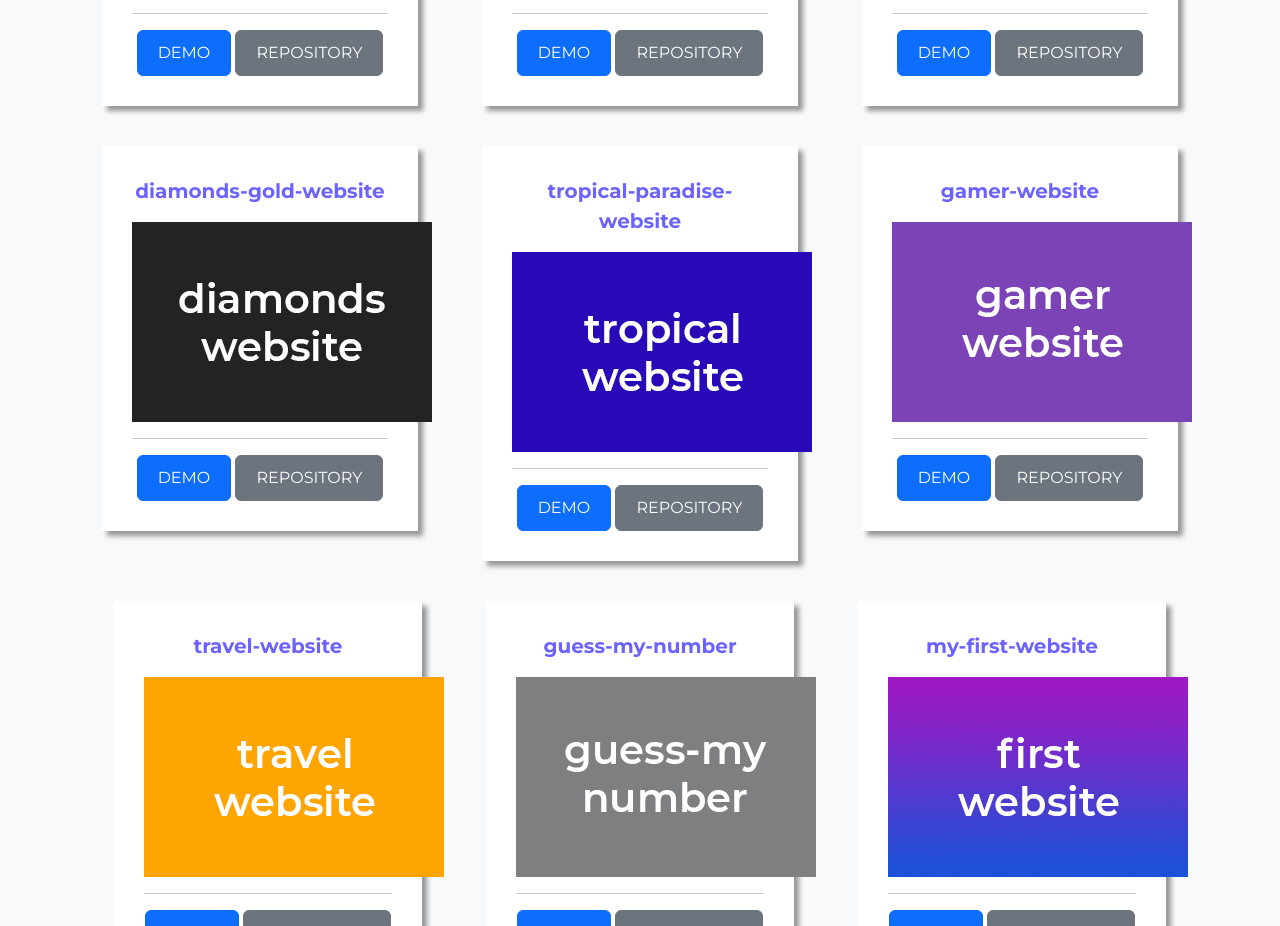
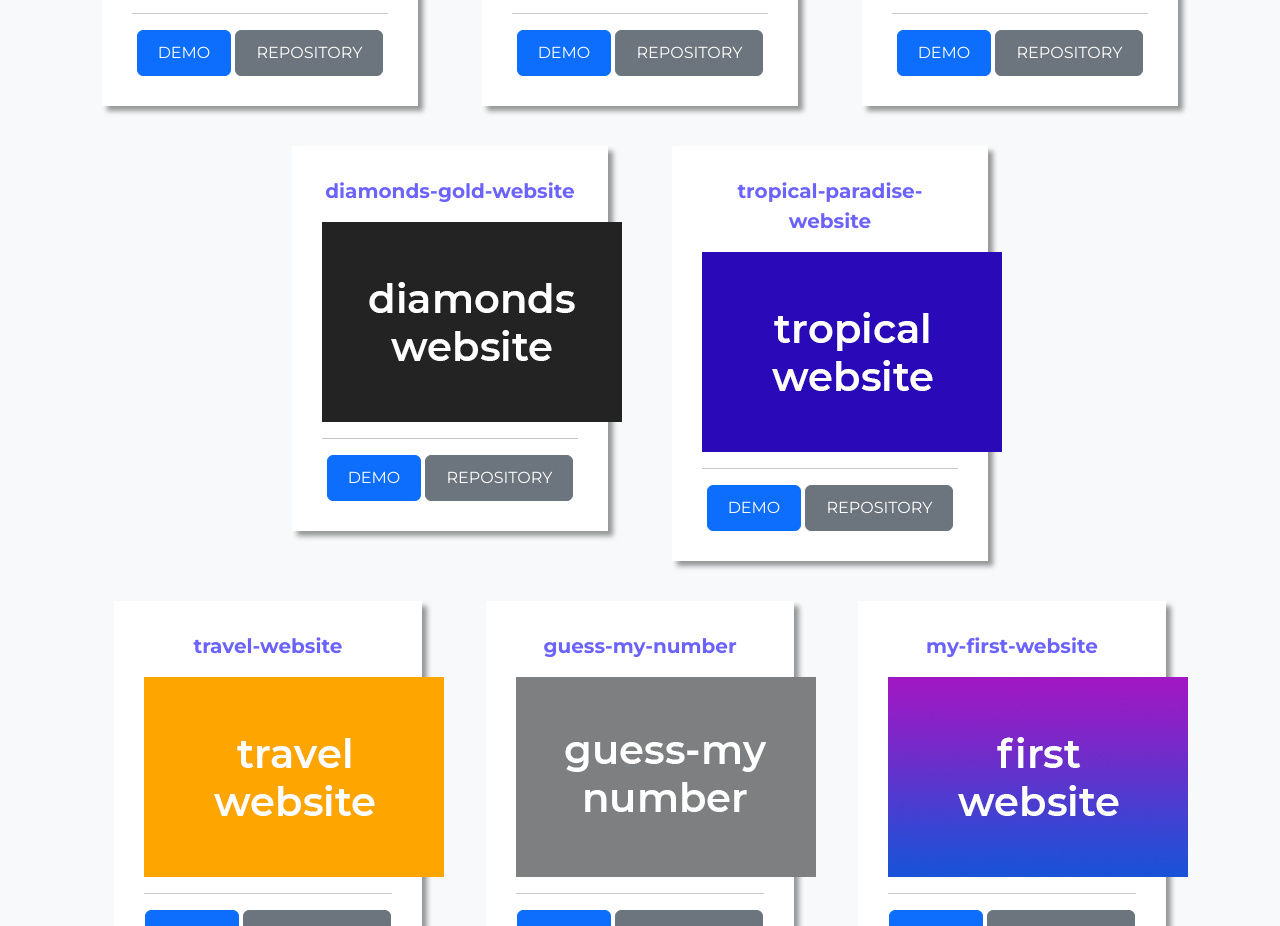
Before and after one commit to marcinrataj/mr-page, a plain HTML site: page index.html in a window 1280 px wide. Shown: the part 2537-3463 px from the top of the page. Drawn offline with nearby package versions, Linux system fonts and the light colour scheme.

Commit message:
next commit

```diff
--- a/index.html
+++ b/index.html
@@ -186,15 +186,6 @@
               <button class="btn btn-secondary">repository</button>
             </div>
           </div>
-          <div class="col-md-6 col-xl-4">
-            <div class="project-box">
-              <p class="project-title">gamer-website</p>
-              <img class="github-img" src="/img/gamer-website-img.png" alt="">
-              <hr>
-              <button class="btn btn-primary">demo</button>
-              <button class="btn btn-secondary">repository</button>
-            </div>
-          </div>
         </div>
         <div class="container">
           <div class="price-wrap row text-center justify-content-center">
```
